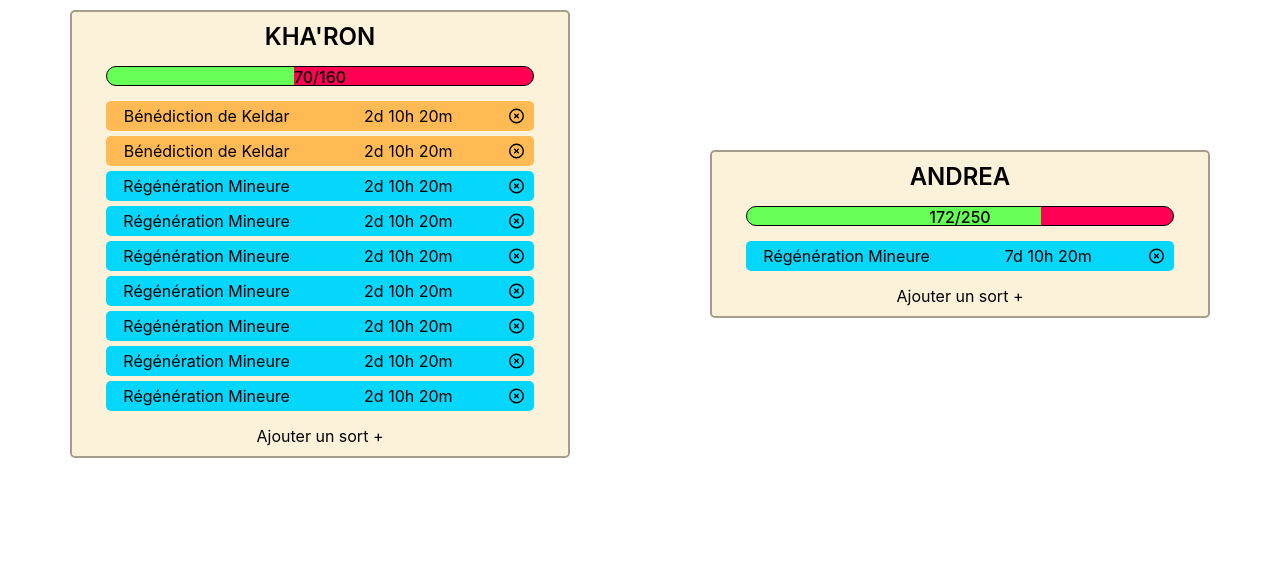
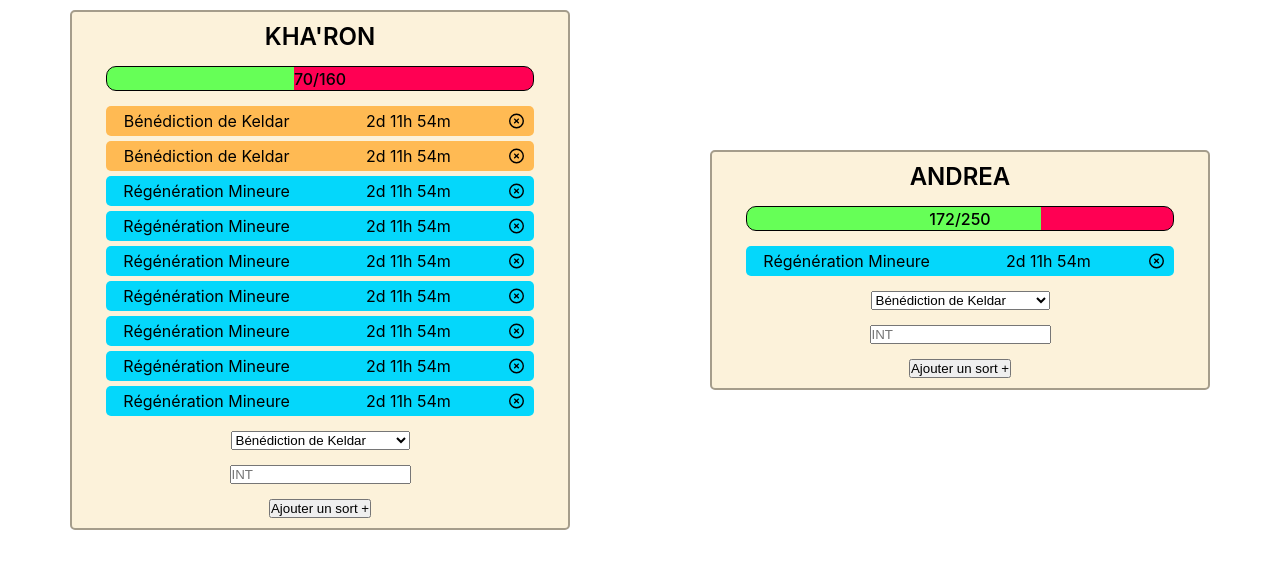
Before and after one commit to kharoncode/BuffTimer, a React (Create React App) app: page / in a window 1280 px wide. Shown: the top 568 px of the page. Built offline with nearby package versions, Linux system fonts and the light colour scheme.

Commit message:
change date format + add button to add/delete spell

```diff
--- a/public/mocks/mock.json
+++ b/public/mocks/mock.json
@@ -1,7 +1,7 @@
 [
    {
       "id": "kharon",
-      "date": "2023-11-25",
+      "date": "1700876034991",
       "spell": "benedictionDeKeldar",
       "category": "justice",
       "int": "30",
@@ -10,7 +10,7 @@
    },
    {
       "id": "kharon",
-      "date": "2023-11-25",
+      "date": "1700876034991",
       "spell": "benedictionDeKeldar",
       "category": "justice",
       "int": "30",
@@ -19,72 +19,72 @@
    },
    {
       "id": "kharon",
-      "date": "2023-11-25",
+      "date": "1700876034991",
       "spell": "regenerationMineure",
-      "category": null,
+      "category": "protection",
       "int": "15",
       "currentLife": "70",
       "maxLife": "160"
    },
    {
       "id": "andrea",
-      "date": "2023-11-30",
+      "date": "1700876034991",
       "spell": "regenerationMineure",
-      "category": null,
+      "category": "protection",
       "int": "11",
       "currentLife": "172",
       "maxLife": "250"
    },
    {
       "id": "kharon",
-      "date": "2023-11-25",
+      "date": "1700876034991",
       "spell": "regenerationMineure",
-      "category": null,
+      "category": "protection",
       "int": "15",
       "currentLife": "70",
       "maxLife": "160"
    },
    {
       "id": "kharon",
-      "date": "2023-11-25",
+      "date": "1700876034991",
       "spell": "regenerationMineure",
-      "category": null,
+      "category": "protection",
       "int": "15",
       "currentLife": "70",
       "maxLife": "160"
    },
    {
       "id": "kharon",
-      "date": "2023-11-25",
+      "date": "1700876034991",
       "spell": "regenerationMineure",
-      "category": null,
+      "category": "protection",
       "int": "15",
       "currentLife": "70",
       "maxLife": "160"
    },
    {
       "id": "kharon",
-      "date": "2023-11-25",
+      "date": "1700876034991",
       "spell": "regenerationMineure",
-      "category": null,
+      "category": "protection",
       "int": "15",
       "currentLife": "70",
       "maxLife": "160"
    },
    {
       "id": "kharon",
-      "date": "2023-11-25",
+      "date": "1700876034991",
       "spell": "regenerationMineure",
-      "category": null,
+      "category": "protection",
       "int": "15",
       "currentLife": "70",
       "maxLife": "160"
    },
    {
       "id": "kharon",
-      "date": "2023-11-25",
+      "date": "1700876034991",
       "spell": "regenerationMineure",
-      "category": null,
+      "category": "protection",
       "int": "15",
       "currentLife": "70",
       "maxLife": "160"
--- a/public/mocks/spell.json
+++ b/public/mocks/spell.json
@@ -2,12 +2,15 @@
    {
       "justice": {
          "benedictionDeKeldar": "(PUI/12)Tours",
+         "attaqueSacree": "(PUI/2)Tours",
          "grandeBenedictionDeKeldar": "(PUI/12)Tours",
+         "lameDeJustice": "(PUI/12)Tours",
          "transcendance": "(PUI/1.25)heurs"
       },
       "protection": {
          "regenerationMineure": "(PUI/12)Tours",
          "resistance": "(PUI/20)Tours",
+         "salutDuDivin": "(PUI/12)Tours",
          "regeneration": "(PUI/24)Tours",
          "capriceDuDestin": "(PUI/48)Tours",
          "chatiment": "(PUI/20)Tours"
--- a/src/components/LifeBar/index.jsx
+++ b/src/components/LifeBar/index.jsx
@@ -2,12 +2,14 @@ import styled from 'styled-components';
 
 const LifeElt = styled.div`
    font-weight: 500;
-   text-align: center;
+   display: flex;
+   justify-content: center;
+   align-items: center;
    color: black;
    border: solid 1px black;
    border-radius: 10px;
    width: 90%;
-   height: 20px;
+   height: 25px;
    background-image: linear-gradient(
       90deg,
       rgba(102, 255, 87, 1) ${({ stop }) => stop}%,
--- a/src/components/PlayerCard/index.jsx
+++ b/src/components/PlayerCard/index.jsx
@@ -2,22 +2,96 @@ import styles from './playerCard.module.css';
 import SpellCard from '../SpellCard';
 import LifeBar from '../LifeBar';
 
-export default function PlayerCard({ data }) {
+function formatDate(time) {
+   const date = Date.now() + time;
+   return date;
+}
+
+function spellDate(spell, int) {
+   const tours = 93600000;
+   const hour = 86400000;
+   switch (spell) {
+      case 'benedictionDeKeldar':
+         return formatDate(Math.floor(int / 12) * tours);
+      case 'attaqueSacree':
+         return formatDate(Math.floor(int / 2) * tours);
+      case 'grandeBenedictionDeKeldar':
+         return formatDate(Math.floor(int / 12) * tours);
+      case 'lameDeJustice':
+         return formatDate(Math.floor(int / 12) * tours);
+      case 'transcendance':
+         return formatDate(Math.floor(int / 1.25) * hour);
+      case 'regenerationMineure':
+         return formatDate(Math.floor(int / 12) * tours);
+      case 'resistance':
+         return formatDate(Math.floor(int / 20) * tours);
+      case 'salutDuDivin':
+         return formatDate(Math.floor(int / 12) * tours);
+      case 'regeneration':
+         return formatDate(Math.floor(int / 24) * tours);
+      case 'capriceDuDestin':
+         return formatDate(Math.floor(int / 48) * tours);
+      case 'chatiment':
+         return formatDate(Math.floor(int / 20) * tours);
+      default:
+         return Date.now();
+   }
+}
+
+function postSpell(id, spell, int, store) {
+   const time = spellDate(spell, int);
+   store
+      .edit('spell', {
+         search: { id: `${id}`, spell: `${spell}` },
+         set: { date: `${time}` },
+      })
+      .then((res) => {
+         console.log(res);
+      });
+}
+
+export default function PlayerCard({ data, store }) {
    return (
       <div className={styles.container}>
          <div className={styles.title}>{data.name}</div>
          <LifeBar life={data.life} />
          <div className={styles.spellContainer}>
-            {data.buff.map((el, index) => (
+            {data.buff.map((el, index) =>
+               el.date === 'null' ? (
+                  ''
+               ) : (
                   <SpellCard
-                  key={`${data.userId}-${index}`}
+                     key={`${data.id}-${index}`}
+                     id={data.id}
                      name={el.name}
                      date={el.date}
                      category={el.category}
+                     store={store}
                   />
-            ))}
+               )
+            )}
          </div>
+         <select name="spell" id="spell">
+            <option value="benedictionDeKeldar">Bénédiction de Keldar</option>
+            <option value="attaqueSacree">Attaque Sacrée</option>
+            <option value="grandeBenedictionDeKeldar">
+               Grd Bénédiction de Keldar
+            </option>
+            <option value="lameDeJustice">Lame de Justice</option>
+            <option value="transcendance">Transcendance</option>
+            <option value="regenerationMineure">Régénération Mineure</option>
+            <option value="resistance">Résistance</option>
+            <option value="salutDuDivin">Salut du Divin</option>
+            <option value="regeneration">Régénération</option>
+            <option value="capriceDuDestin">Caprice du Destin</option>
+            <option value="chatiment">Chatiment</option>
+         </select>
+         <input type="text" placeholder="INT" id="int" />
+         <button
+            onClick={() => postSpell(data.id, 'benedictionDeKeldar', 10, store)}
+         >
             Ajouter un sort +
+         </button>
       </div>
    );
 }
--- a/src/components/SpellCard/index.jsx
+++ b/src/components/SpellCard/index.jsx
@@ -11,15 +11,29 @@ const SpellContainer = styled.div`
    background-color: ${({ color }) => color};
 `;
 
-export default function SpellCard({ name, date, category }) {
+function removeSpell(id, spell, store) {
+   store
+      .edit('spell', {
+         search: { id: `${id}`, spell: `${spell}` },
+         set: { date: 'null' },
+      })
+      .then((res) => {
+         console.log(res);
+      });
+}
+
+export default function SpellCard({ id, name, date, category, store }) {
    const spells = {
       benedictionDeKeldar: 'Bénédiction de Keldar',
-      grandeBenedictionDeKeldar: 'Grande Bénédiction de Keldar',
+      attaqueSacree: 'Attaque Sacrée',
+      grandeBenedictionDeKeldar: 'Grd Bénédiction de Keldar',
+      lameDeJustice: 'Lame de Justice',
       transcendance: 'Transcendance',
       regenerationMineure: 'Régénération Mineure',
       resistance: 'Résistance',
+      salutDuDivin: 'Salut du Divin',
       regeneration: 'Régénération',
-      capriceDuDestin: 'Caprce du Destin',
+      capriceDuDestin: 'Caprice du Destin',
       chatiment: 'Chatiment',
    };
 
@@ -29,7 +43,12 @@ export default function SpellCard({ name, date, category }) {
       <SpellContainer color={color}>
          <div className={styles.title}>{spells[`${name}`]}</div>
          <Timer time={date} />
-         <img className={styles.close} src={close} alt="close" />
+         <img
+            className={styles.close}
+            src={close}
+            alt="close"
+            onClick={() => removeSpell(id, name, store)}
+         />
       </SpellContainer>
    );
 }
--- a/src/components/Timer/index.jsx
+++ b/src/components/Timer/index.jsx
@@ -9,7 +9,7 @@ export default function Timer(date) {
 
    useEffect(() => {
       const getTime = () => {
-         const time = Date.parse(date.time) - Date.now();
+         const time = date.time - Date.now();
 
          setDays(Math.floor(time / (1000 * 60 * 60 * 24)));
          setHours(Math.floor((time / (1000 * 60 * 60)) % 24));
--- a/src/pages/Home/index.jsx
+++ b/src/pages/Home/index.jsx
@@ -2,88 +2,34 @@ import styles from './home.module.css';
 import { useFetch } from '../../utils/call';
 import PlayerCard from '../../components/PlayerCard';
 import formatData from '../../utils/format';
-//import { useEffect, useState } from 'react';
+//import { useStore } from '../../utils/callApi';
 
 export default function Home() {
-   //const [data, setData] = useState([]);
+   // API
+   /* const SteinStore = require('stein-js-client');
+   const store = new SteinStore(
+      'https://api.steinhq.com/v1/storages/655f4fbec5ad5604ce2daa84'
+   );
+   const data = useStore(store); */
+   //API
 
-   // const SteinStore = require('stein-js-client');
-   // const store = new SteinStore(
-   //    'https://api.steinhq.com/v1/storages/655f4fbec5ad5604ce2daa84'
-   // );
+   // MOCK
+   const data = useFetch('../mocks/mock.json');
+   const store = 'https://api.steinhq.com/v1/storages/655f4fbec5ad5604ce2daa84';
+   // MOCK
 
-   // Search with id
-   // useEffect(() => {
-   //    store.read('Sheet1', { search: { id: 'kharon' } }).then((data) => {
-   //       setData(data);
-   //       //console.log(data);
-   //    });
-   // }, []);
-
-   // if (data.length !== 0) {
-   //    console.log(data);
-   // }
-
-   // ADD
-   // useEffect(() => {
-   //    store
-   //       .append('Sheet2', [
-   //          {
-   //             id: 'test',
-   //             name: 'Test',
-   //             date: '2023-11-23',
-   //             spell: 'Lite',
-   //             int: 20,
-   //          },
-   //       ])
-   //       .then((res) => {
-   //          console.log(res);
-   //       });
-   // }, []);
-
-   //EDIT
-   // store
-   //    .edit('spell', {
-   //       search: { id: 'kharon' /* ,spell: 'regeneration' */ },
-   //       set: { currentLife: 70 /* int: '25', date: '2023-10-57' */ },
-   //    })
-   //    .then((res) => {
-   //       console.log(res);
-   //    });
-
-   //DELETE
-   // store
-   //    .delete('Sheet2', {
-   //       search: { date: '2023-11-22' },
-   //    })
-   //    .then((res) => {
-   //       console.log(res);
-   //    });
-
-   const data = useFetch(
-      //'https://api.steinhq.com/v1/storages/655f4fbec5ad5604ce2daa84/spell'
-      '../mocks/mock.json'
-   );
    if (data.data.length !== undefined) {
       const players = formatData(data.data);
       return (
          <div className={styles.container}>
             {players.map((el, index) => (
-               <PlayerCard key={`${el.userId}-${index}`} data={el} />
+               <PlayerCard
+                  key={`${el.userId}-${index}`}
+                  data={el}
+                  store={store}
+               />
             ))}
          </div>
       );
    }
-
-   /* const players = useFetch('../mocks/players.json');
-   if (players.data.players) {
-      const player = players.data.players;
-      return (
-         <div className={styles.container}>
-            {player.map((el, index) => (
-               <PlayerCard key={`${el.userId}-${index}`} data={el} />
-            ))}
-         </div>
-      );
-   } */
 }
--- /dev/null
+++ b/src/utils/callApi.jsx
@@ -0,0 +1,24 @@
+import { useState, useEffect } from 'react';
+
+export function useStore(store) {
+   const [data, setData] = useState({});
+
+   useEffect(() => {
+      if (!store) {
+         return;
+      }
+      async function fetchData() {
+         try {
+            store.read('spell').then((data) => {
+               setData(data);
+            });
+         } catch (err) {
+            console.log('==== error ====', err);
+         } finally {
+         }
+      }
+      fetchData();
+      // eslint-disable-next-line
+   }, []);
+   return { data };
+}
--- a/src/utils/format.jsx
+++ b/src/utils/format.jsx
@@ -1,12 +1,14 @@
 export default function formatData(data) {
    const baseData = {
       kharon: {
+         id: 'kharon',
          name: "Kha'ron",
          picture: 'kharon.png',
          life: {},
          buff: [],
       },
       andrea: {
+         id: 'andrea',
          name: 'Andrea',
          picture: 'andrea.png',
          life: {},
```
Lines whose indentation alone changed are shown as unchanged.
